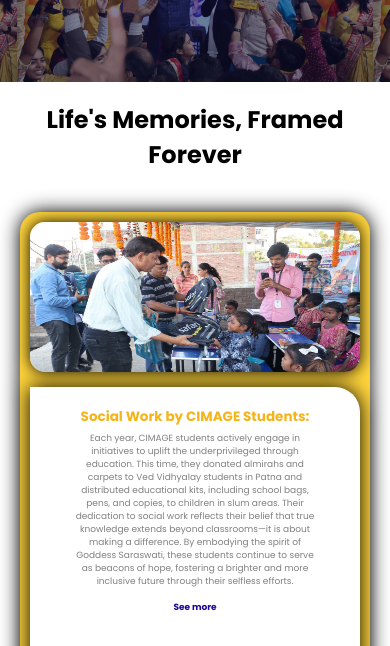
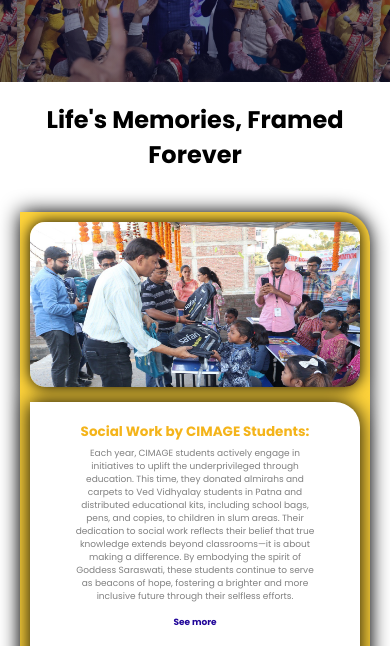
Before and after one commit to SrijanGupta0-0/saraswati, a plain HTML site: page magazine.html in a window 390 px wide. Shown: the part 198-844 px from the top of the page. Drawn offline with Linux system fonts and the light colour scheme.

Commit message:
Update magazine.css

```diff
--- a/magazine.css
+++ b/magazine.css
@@ -102,9 +102,8 @@
 }
 
 .main {
-    /* border: 2px solid; */
-    /* background-color: wheat; */
-    padding: 20px;
+
+    padding: 30px;
 
 }
 
@@ -137,14 +136,11 @@
 .second,
 .third,
 .fourth {
-    border-radius: 20px;
+    border-radius: 0px 30px;
     box-shadow: 0px 0px 10px black;
-    /* box-shadow: -15px -15px 10px black; */
-
     background-color: #FFD43B;
     width: 100%;
     padding: 20px;
-    /* height: 450px; */
     margin-bottom: 100px;
     display: flex;
     justify-content: center;
@@ -458,6 +454,9 @@
         background-size: contain;
         /* background-position-y: 5px; */
     }
+        .main{
+        padding: 20px;
+    }
 
     .first,
     .second,
@@ -487,7 +486,7 @@
 .third .part1,
 .fourth .part2{
     padding: 0px;
-    height: 150px;
+    height: 165px;
     margin-bottom: 15px;
 }
 
```
